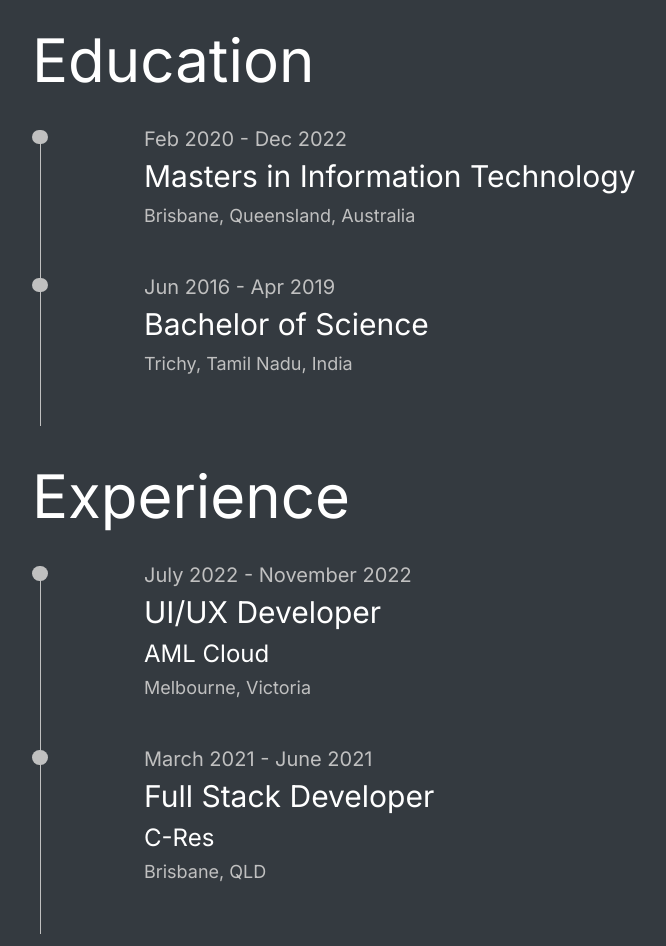
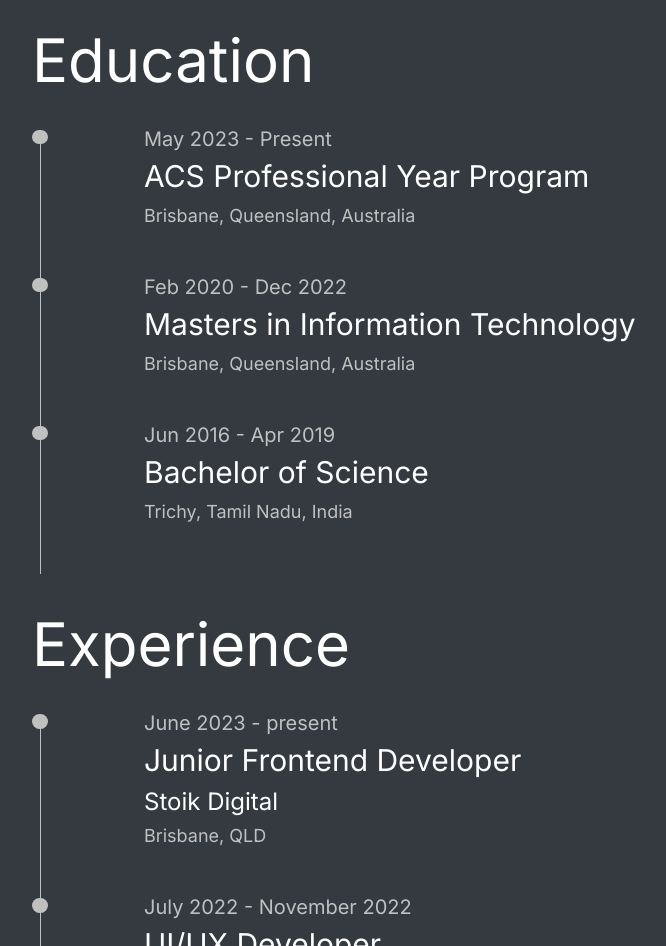
Before and after one commit to ThuvaMathu/Portfolio-2023, a Next.js app: page / in a window 1280 px wide. Shown: the part 1586-2532 px from the top of the page, without its empty margins (410-1076 px from the left). Built offline with nearby package versions, Linux system fonts and the light colour scheme.

Commit message:
Added new position

```diff
--- a/src/components/home.tsx
+++ b/src/components/home.tsx
@@ -37,34 +37,19 @@ function Home() {
               sequence={[
                 "Web Developer",
                 1000,
-                () => {
-                  colorRef.current.classList.remove("text-prime_yellow");
-                  colorRef.current.classList.add("text-prime_Green");
-                },
+
                 "Android Developer",
                 1000,
-                () => {
-                  colorRef.current.classList.remove("text-prime_Green");
-                  colorRef.current.classList.add("text-prime_blue");
-                },
+
                 "FullStack Developer",
                 2000,
-                () => {
-                  colorRef.current.classList.remove("text-prime_blue");
-                  colorRef.current.classList.add("text-white");
-                },
+
                 "FrontEnd Developer",
                 3000,
-                () => {
-                  colorRef.current.classList.remove("text-prime_white");
-                  colorRef.current.classList.add("text-prime_orange");
-                },
+
                 "BackEnd Developer",
                 3000,
-                () => {
-                  colorRef.current.classList.remove("text-prime_orange");
-                  colorRef.current.classList.add("text-prime_yellow");
-                },
+
                 "IOS Developer",
                 3000,
               ]}
--- a/src/data-service/data-provider.ts
+++ b/src/data-service/data-provider.ts
@@ -16,6 +16,13 @@ export const personal = {
 
 export const education = [
   {
+    university: "Navitas ",
+    degree: "ACS Professional Year Program ",
+    major: "Computer Science (PY Program)",
+    location: "Brisbane, Queensland, Australia",
+    dates: "May 2023 - Present",
+  },
+  {
     university: "Queensland University of Technology",
     degree: "Masters in Information Technology",
     major: "Software Development",
@@ -32,6 +39,12 @@ export const education = [
 ];
 
 export const workExperience = [
+  {
+    position: "Junior Frontend Developer",
+    dates: "June 2023 - present",
+    company: "Stoik Digital",
+    location: "Brisbane, QLD",
+  },
   {
     position: "UI/UX Developer",
     dates: "July 2022 - November 2022",
```
